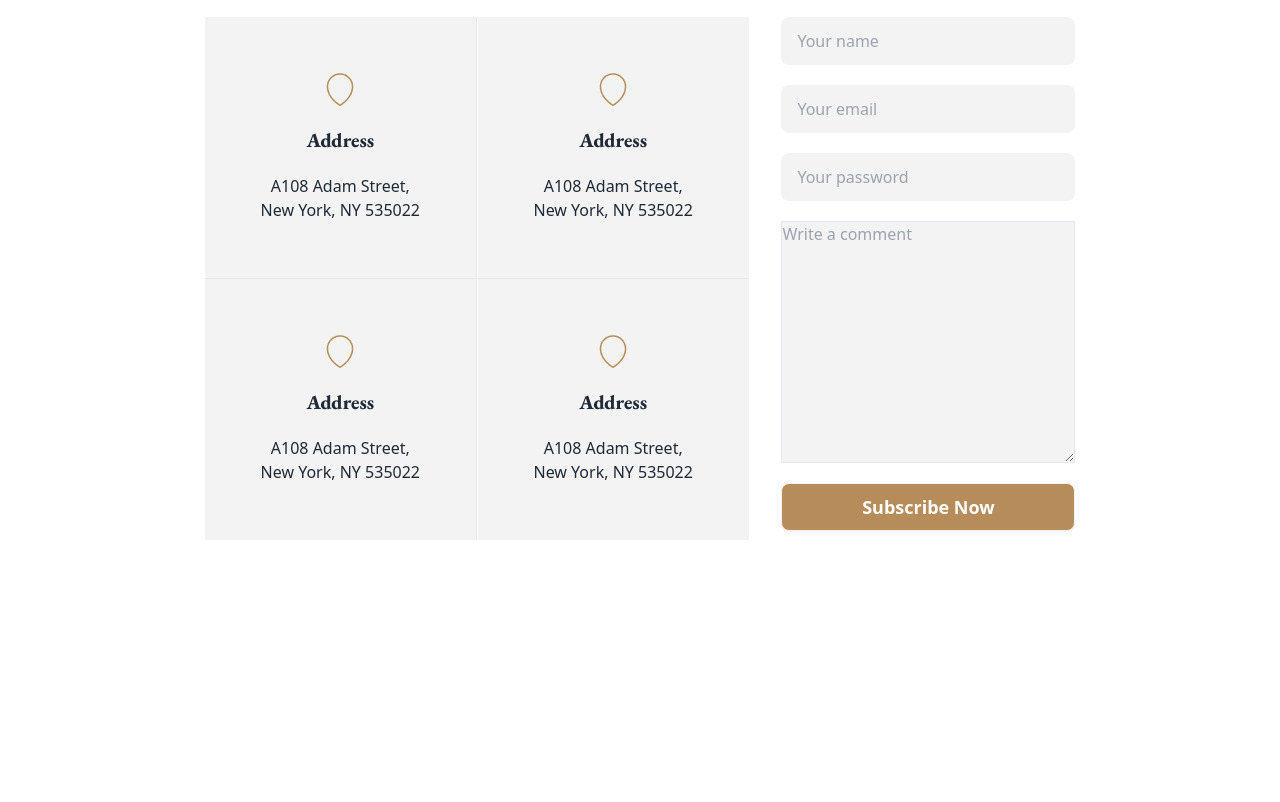
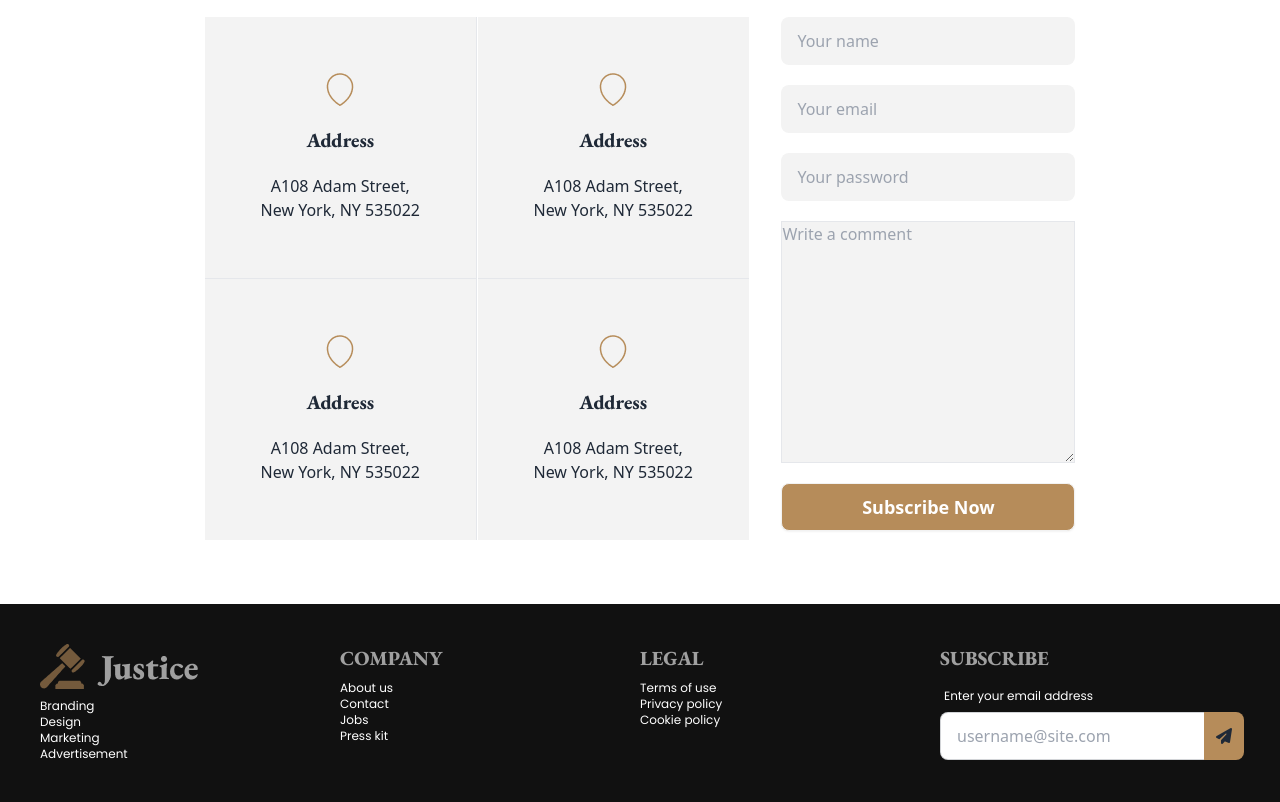
Before and after one commit to itsahadul99/Legal-Solution, a plain HTML site: page index.html in a window 1280 px wide. Shown: the part 3686-4488 px from the top of the page. Before the commit the page ends 4290 px from the top, so only its background shows below. Drawn offline with nearby package versions, Linux system fonts and the light colour scheme.

Commit message:
added footer

```diff
--- a/index.html
+++ b/index.html
@@ -330,9 +330,55 @@
 
             </div>
     </main>
-    <footer>
+    <!-- main section end here -->
+    <!-- Footer section start here  -->
+    <footer class=" bg-[#111]">
+        <div class=" grid grid-cols-1 md:grid-cols-2 lg:grid-cols-4 p-10  text-base-content container mx-auto">
+            <nav>
+                <header class="footer-title font-eb-garamond text-white text-xl"><img src="./resources/images/logo.png" alt=""></header>
+                <div class="flex flex-col font-poppins text-xs text-white">
+                    <a class="link link-hover">Branding</a>
+                    <a class="link link-hover">Design</a>
+                    <a class="link link-hover">Marketing</a>
+                    <a class="link link-hover">Advertisement</a>
+                </div>
 
-    </footer>
+              </nav>
+              <nav>
+                <header class="footer-title font-eb-garamond text-white text-xl"">Company</header>
+                <div class="flex flex-col font-poppins text-xs text-white">
+                    <a class="link link-hover">About us</a>
+                    <a class="link link-hover">Contact</a>
+                    <a class="link link-hover">Jobs</a>
+                    <a class="link link-hover">Press kit</a>
+                </div>
+              </nav>
+              <nav>
+                <header class="footer-title font-eb-garamond text-white text-xl"">Legal</header>
+                <div class="flex flex-col font-poppins text-xs text-white">
+                    <a class="link link-hover">Terms of use</a>
+                    <a class="link link-hover">Privacy policy</a>
+                    <a class="link link-hover">Cookie policy</a>
+
+                </div>
+              </nav>
+              <form>
+                <header class="footer-title font-eb-garamond text-white text-xl">Subscribe</header>
+                <fieldset class="form-control w-80">
+                  <label class="label">
+                    <span class="label-text font-poppins text-xs text-white">Enter your email address</span>
+                  </label>
+                  <div class="join">
+                    <input type="text" placeholder="username@site.com" class="input input-bordered join-item" />
+                    <button class="p-3 bg-bg-primary join-item"><i class="fa-solid fa-paper-plane"></i></button>
+                  </div>
+                </fieldset>
+              </form>
+        </div>
+
+      </footer>
+
+    <!-- Footer section end here  -->
 </body>
 
 </html>
```
